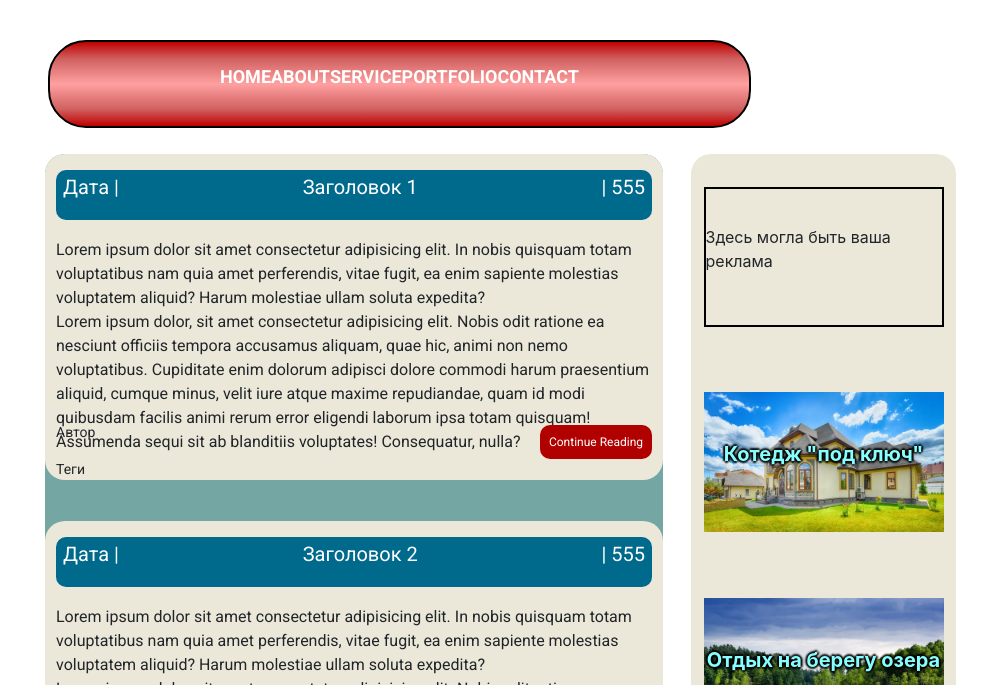
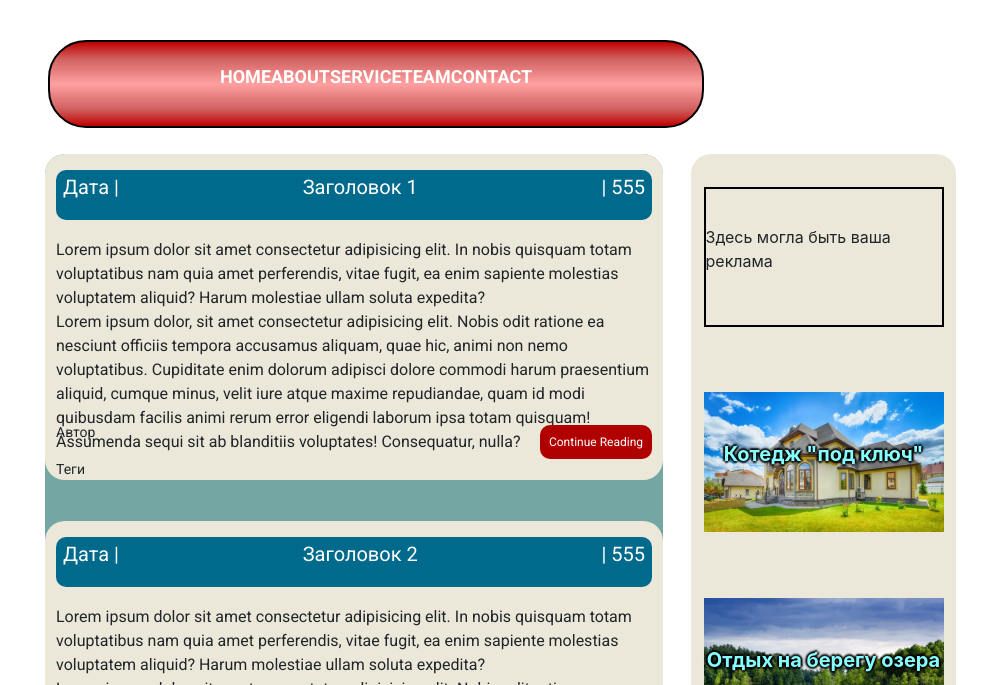
Before and after one commit to BIS84/EmPrSite1, a plain HTML site: page index.html in a window 1280 px wide. Shown: the part 115-800 px from the top of the page, without its empty margins (144-1131 px from the left). Drawn offline with nearby package versions, Linux system fonts and the light colour scheme.

Commit message:
PORTFOLIO -> TEAM

```diff
--- a/index.html
+++ b/index.html
@@ -42,7 +42,7 @@
                         </div>
                         <div class="nav-item">
                             <a href="portfolio.html" target="_blank">
-                                <p>PORTFOLIO</p>
+                                <p>TEAM</p>
                             </a>
                         </div>
                         <div class="nav-item">
```
Also changed, not shown: portfolio.html (+1 -1 lines).
